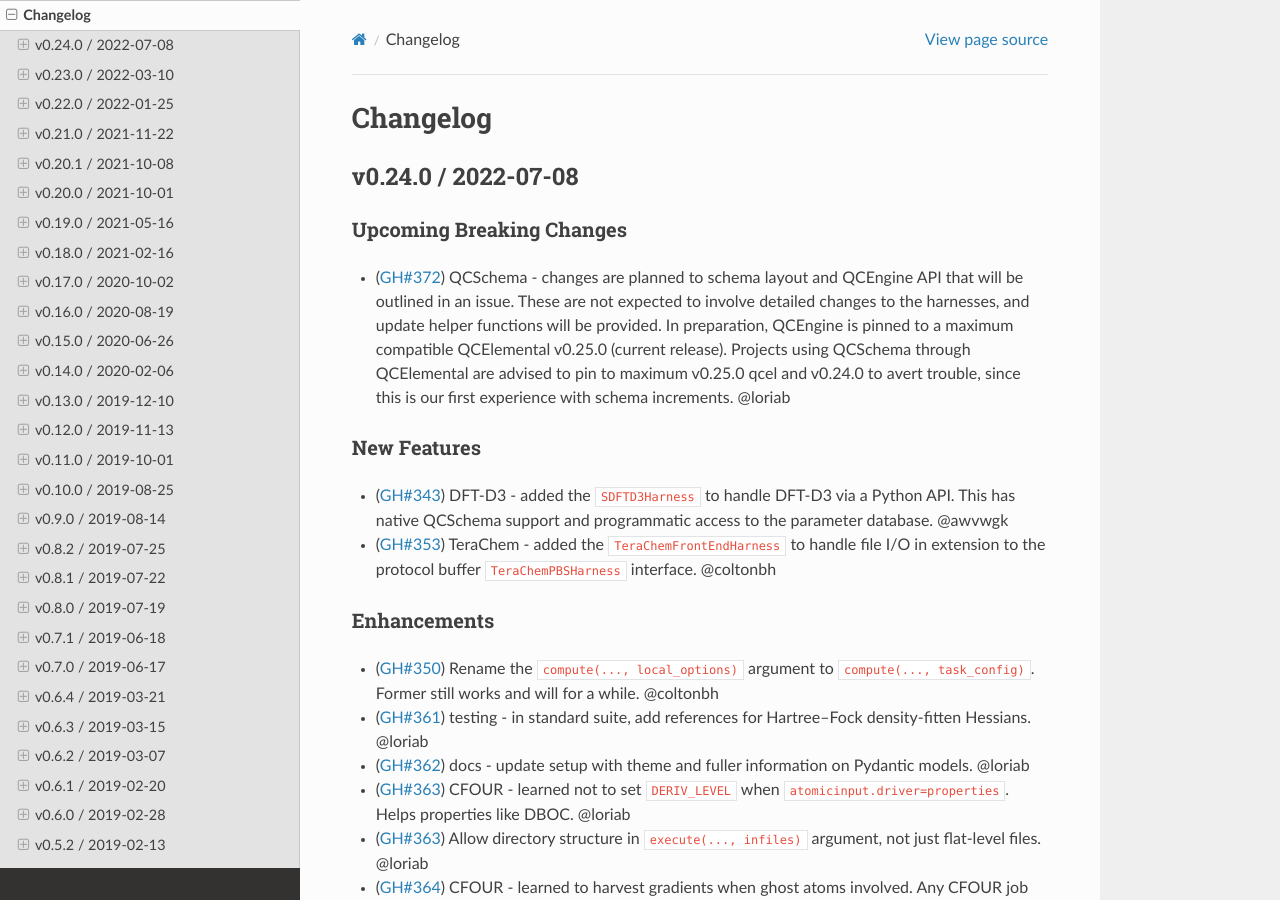
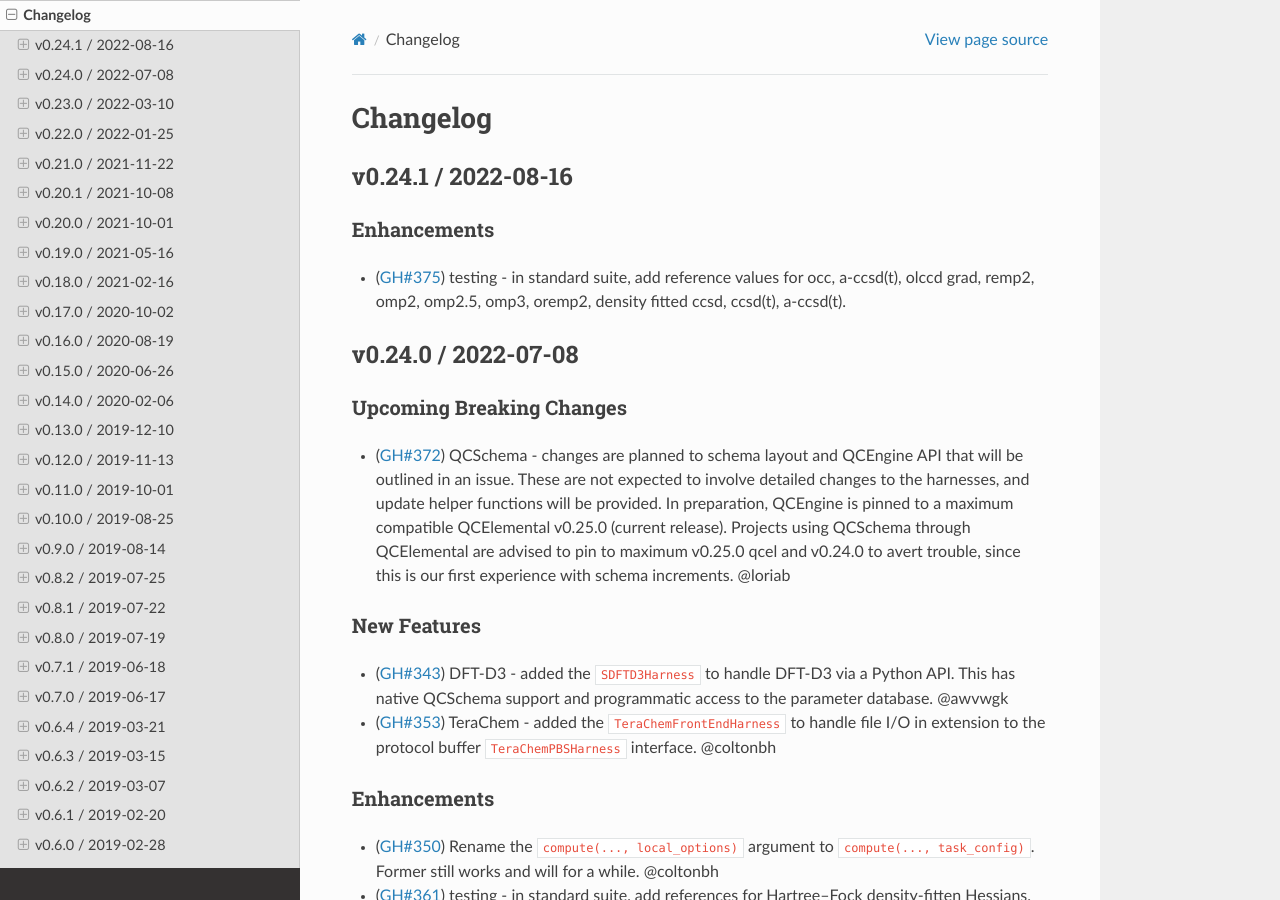
Before and after one commit to MolSSI/QCEngine, a Sphinx documentation site: the page built from docs/source/changelog.rst, in a window 1280 px wide and 900 px high. Built offline with Sphinx 7.4.7 and the Read the Docs theme 2.0.0, drawn with Linux system fonts in a browser that asks for light colours; the version number could not be read and is left out.

Commit message:
Update changelog.rst

```diff
--- a/docs/source/changelog.rst
+++ b/docs/source/changelog.rst
@@ -15,6 +15,14 @@ Changelog
 ..
 .. Bug Fixes
 .. +++++++++
+
+
+v0.24.1 / 2022-08-16
+--------------------
+
+Enhancements
+++++++++++++
+- (:pr:`375`) testing - in standard suite, add reference values for occ, a-ccsd(t), olccd grad, remp2, omp2, omp2.5, omp3, oremp2, density fitted ccsd, ccsd(t), a-ccsd(t).
 
 
 v0.24.0 / 2022-07-08
```
